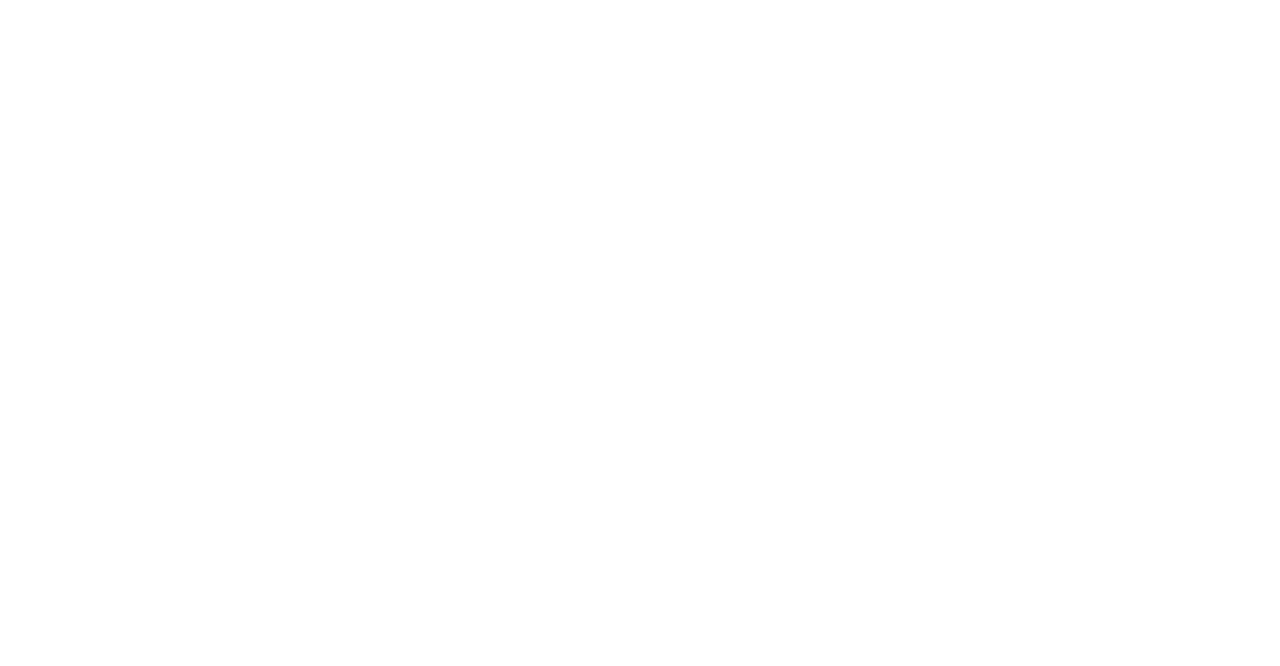
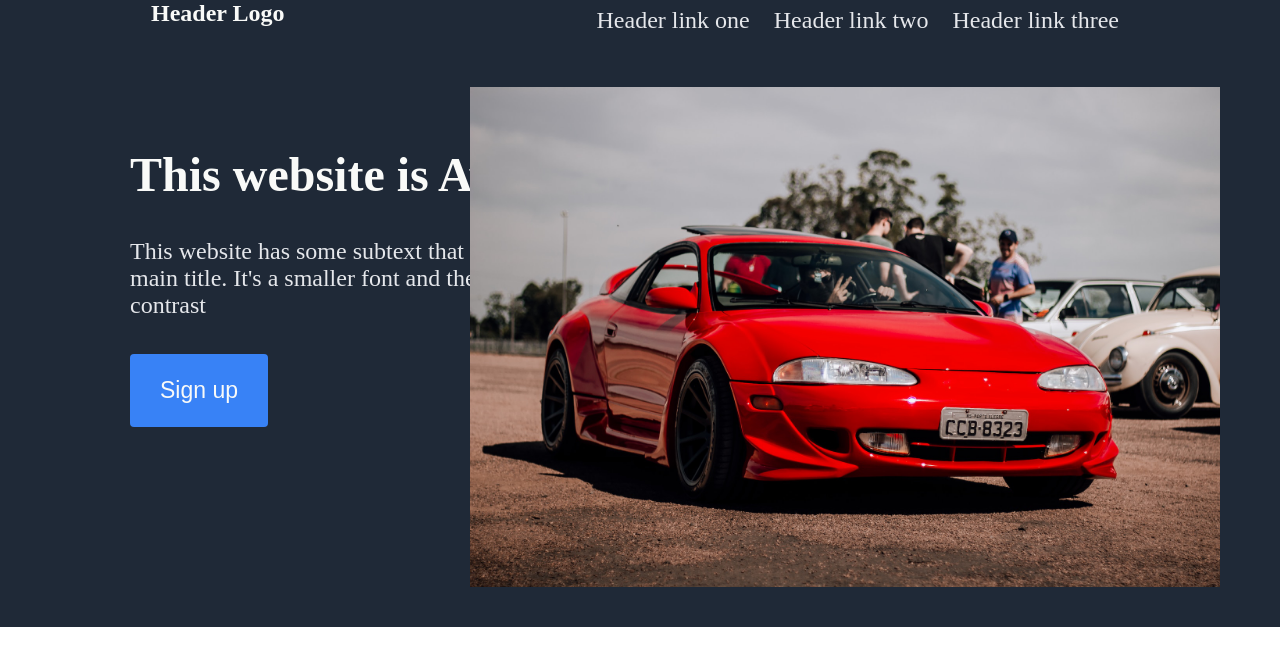
Before and after one commit to kitamura0102/Landing-page, a plain HTML site: page index.html in a window 1280 px wide. Drawn offline with Linux system fonts and the light colour scheme.

Commit message:
Created the Header, missing some modification, but still work

```diff
--- a/app.css
+++ b/app.css
@@ -0,0 +1,70 @@
+/* Plains */
+* {
+  box-sizing: border-box;
+  margin: 0;
+  padding: 0;
+}
+
+a,
+p {
+  color: #e5e7eb;
+  font-size: 24px;
+  text-decoration: none;
+}
+
+img {
+  height: 500px;
+  position: relative;
+  top: 60px;
+  right: 60px;
+}
+/* Navbar */
+
+.navbar {
+  background-color: #1f2937;
+  display: flex;
+  justify-content: space-around;
+}
+.header-logo {
+  font-size: 24px;
+  color: #f9faf8;
+}
+
+.navbar a {
+  position: relative;
+  top: 7px;
+  margin: 0 10px;
+}
+
+/* Header */
+.header {
+  background-color: #1f2937;
+
+  height: 600px;
+  display: flex;
+  justify-content: space-around;
+}
+.container1 {
+  width: 650px;
+  height: 280px;
+  top: 120px;
+  left: 130px;
+  display: flex;
+  flex-wrap: wrap;
+  position: relative;
+}
+h1 {
+  position: relative;
+  font-size: 48px;
+  font-weight: bolder;
+  color: #f9faf8;
+}
+.btn {
+  background-color: #3882f6;
+  border: none;
+  border-radius: 4px;
+  font-size: 23px;
+  color: #f9faf8;
+  padding: 5px 30px;
+  cursor: pointer;
+}
--- a/index.html
+++ b/index.html
@@ -1,15 +1,36 @@
 <!DOCTYPE html>
 <html lang="en">
-<head>
-    <meta charset="UTF-8">
-    <meta name="viewport" content="width=device-width, initial-scale=1.0">
-    <link rel="stylesheet" href="app.css">
+  <head>
+    <meta charset="UTF-8" />
+    <meta name="viewport" content="width=device-width, initial-scale=1.0" />
+    <link rel="stylesheet" href="app.css" />
     <title>Landing Page</title>
-</head>
-<body>
+  </head>
+  <body>
+    <nav class="navbar">
+      <div>
+        <h3 class="header-logo">Header Logo</h3>
+      </div>
+      <div>
+        <a href="#">Header link one</a>
+        <a href="#">Header link two</a>
+        <a href="#">Header link three</a>
+      </div>
+    </nav>
+    <header class="header">
 
+      <div class="container1">
+        <h1>This website is Awesome</h1>
+        <p>
+          This website has some subtext that goes here under the main title.
+          It's a smaller font and the color is lower contrast
+        </p>
+        <button class="btn">Sign up</button>
+      </div>
 
+      <img src="/images/willian-cittadin-j-A2LDi_qAs-unsplash.jpg" alt="This is a placerholder for an image" />
+    </header>
 
     <script src="app.js"></script>
-</body>
+  </body>
 </html>
```
Also changed, not shown: images/abolfazl-raghebi-YU_Jq3wsqxY-unsplash.jpg (added), images/clickiopath-BMfZbRhYUsA-unsplash.jpg (added), images/sergio-gomez-BHGFpY_iHis-unsplash.jpg (added), images/willian-cittadin-j-A2LDi_qAs-unsplash.jpg (added), 1 other file.
